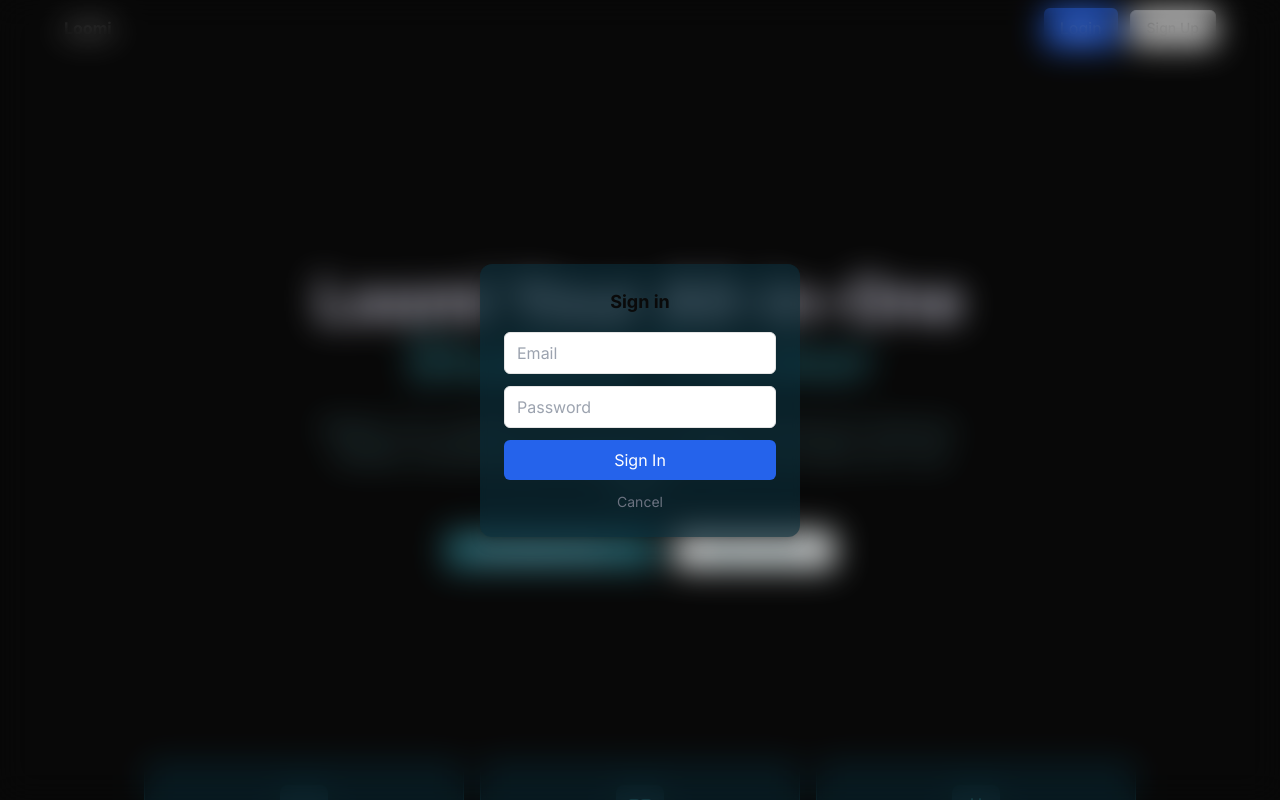
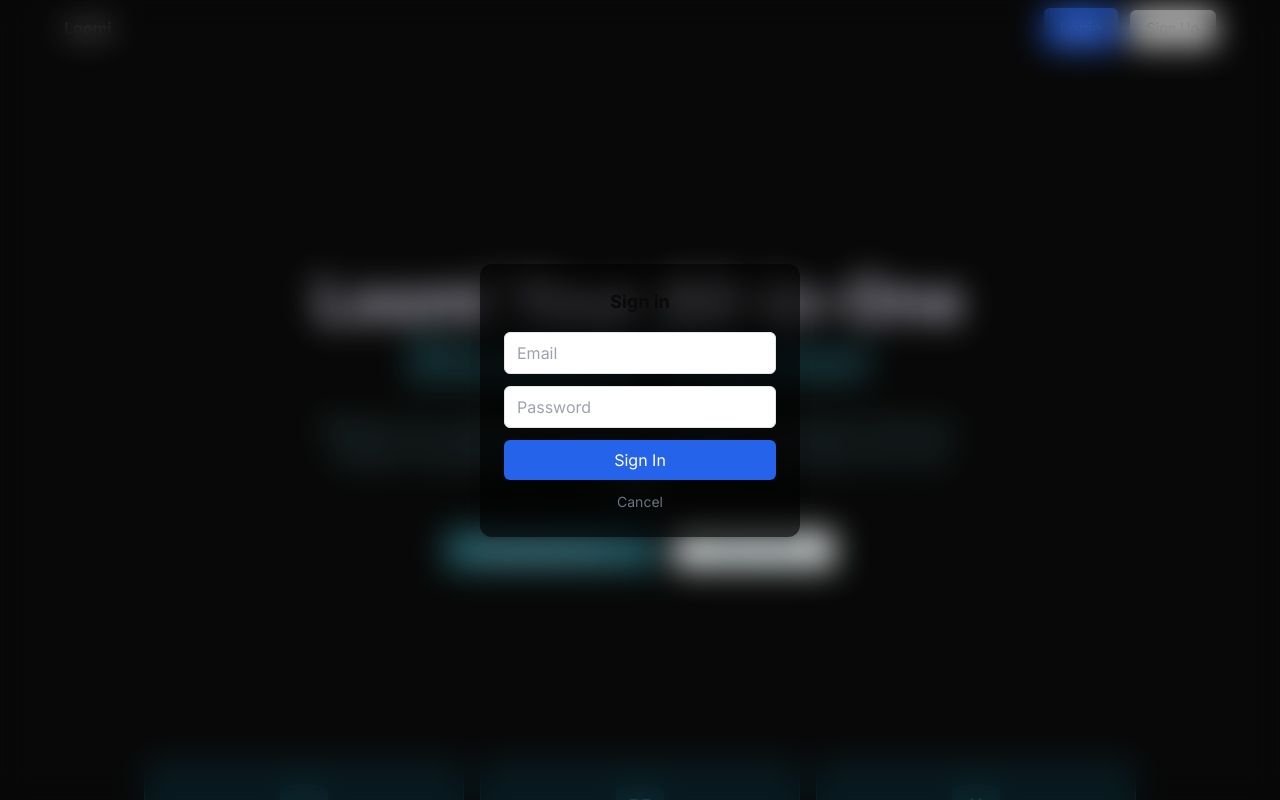
Before and after one commit to Carlthegreatt/Loomi, a Next.js app: page / in a window 1280 px wide. Both pictures are taken after a click on the button "Login". Shown: the top 800 px of the page. Built offline with nearby package versions, Linux system fonts and the light colour scheme.

Commit message:
Auto-commit LoginPopover.tsx: 2025-08-24 01:06:23

```diff
--- a/src/components/sections/LoginPopover.tsx
+++ b/src/components/sections/LoginPopover.tsx
@@ -26,7 +26,7 @@ export default function LoginModal() {
           />
 
           {/* Modal content */}
-          <div className="relative  bg-[#0a2f3c]/60 z-10 w-80 rounded-xl shadow-lg p-6 backdrop-blur-sm border-spacing-0">
+          <div className="relative  bg-black/60 z-10 w-80 rounded-xl shadow-lg p-6 backdrop-blur-sm border-spacing-0">
             <h3 className="text-lg font-semibold mb-4 text-center">Sign in</h3>
             <form className="space-y-3">
               <input
```
